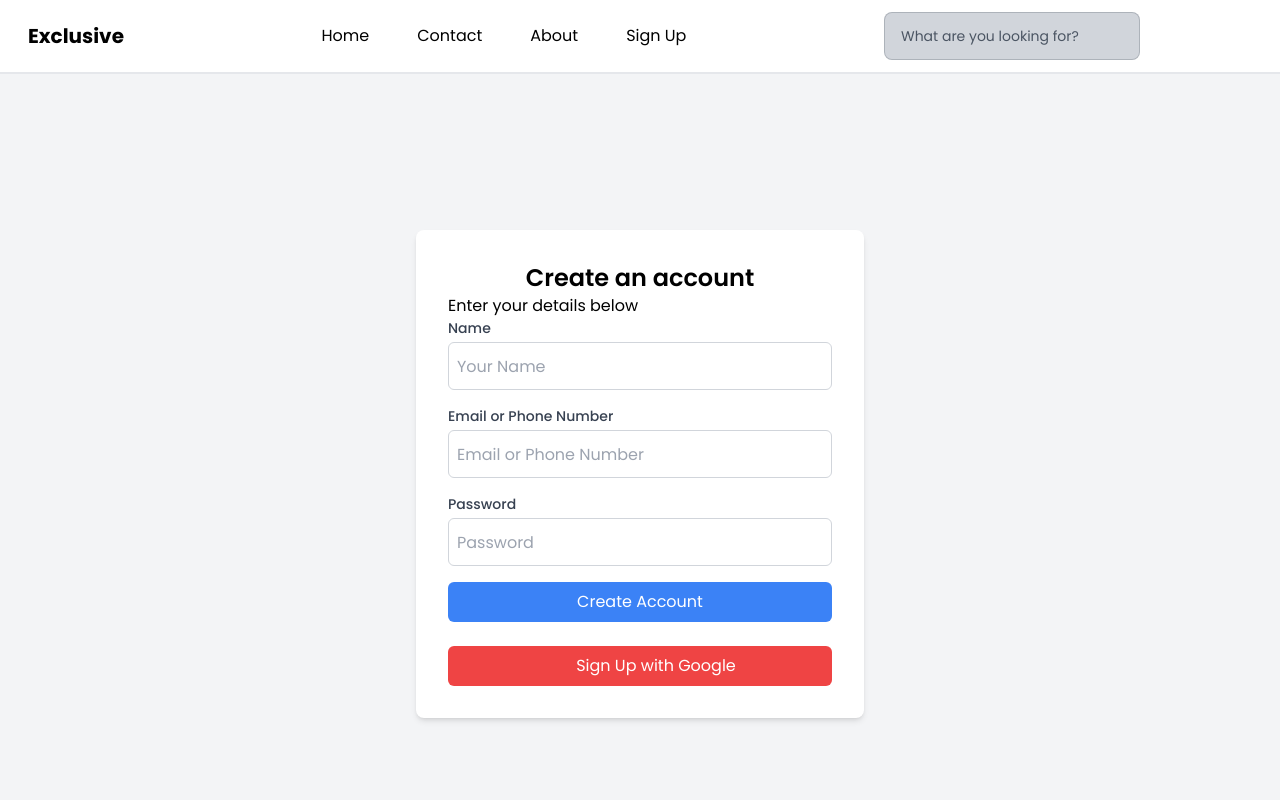
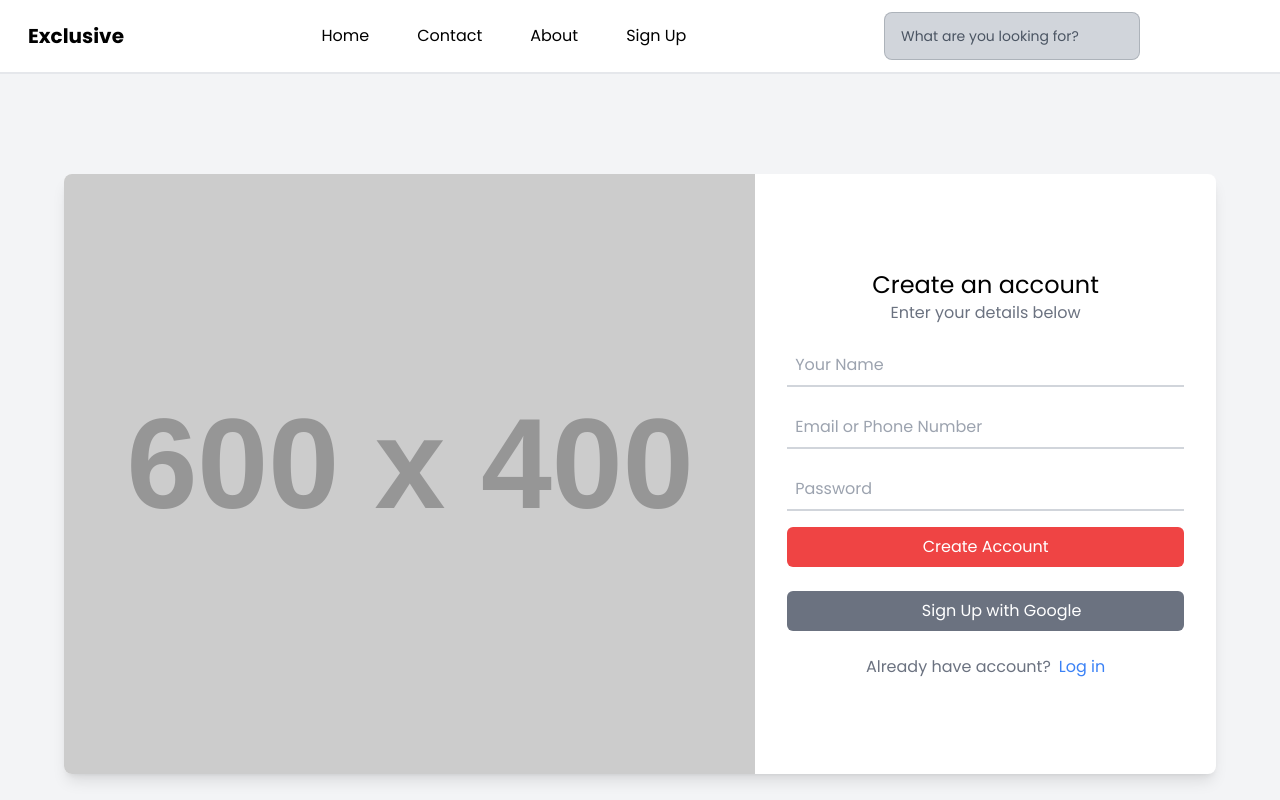
Before and after one commit to boomieindahouse/ecommerce, a React (Vite) app: page /SignUp in a window 1280 px wide. Shown: the top 800 px of the page. Built offline with nearby package versions, Linux system fonts and the light colour scheme; some icons are missing.

Commit message:
add via placeholder and add form

```diff
--- a/src/pages/SignupPage.jsx
+++ b/src/pages/SignupPage.jsx
@@ -3,54 +3,77 @@ import { Icon } from '@iconify/react';
 const Signup = () => {
     return (
         <div className="min-h-screen flex items-center justify-center bg-gray-100">
-      <div className="bg-white p-8 rounded-lg shadow-md w-full max-w-md">
-        <h2 className='top-content text-center'>Create an account</h2>
-        <p>Enter your details below</p>
+            <div className="flex bg-white shadow-lg rounded-lg overflow-hidden w-full max-w-6xl" style={{ height: '600px' }}>
+                {/* รูป Placeholder */}
+                <div className="w-3/5">
+                    <img
+                        src="https://via.placeholder.com/600x400"
+                        alt="Placeholder"
+                        className="h-full w-full object-cover"
+                    />
+                </div>
+
+                {/* ด้านขวา: ฟอร์ม Signup */}
+                <div className="w-2/5 p-8 flex flex-col justify-center">
+                    <h2 className="text-2xl font-normal text-center">Create an account</h2>
+                    <p className="text-center text-gray-500">Enter your details below</p>
 
                     {/* Form */}
-        <form className="space-y-4">
+                    <form className="space-y-4 mt-4">
                         {/* Name Field */}
                         <div>
-            <label className="block text-sm font-medium text-gray-700">Name</label>
                             <input
                                 type="text"
                                 placeholder="Your Name"
-              className="input input-bordered w-full mt-1 p-2 rounded-md border-gray-300"
+                                className="w-full mt-1 p-2 bg-white border-b-2 border-gray-300 focus:outline-none focus:border-gray-400 focus:text-black"
+                                style={{ borderTop: 'none', borderLeft: 'none', borderRight: 'none' }}
                             />
                         </div>
 
                         {/* Email/Phone Field */}
                         <div>
-            <label className="block text-sm font-medium text-gray-700">Email or Phone Number</label>
                             <input
                                 type="text"
                                 placeholder="Email or Phone Number"
-              className="input input-bordered w-full mt-1 p-2 rounded-md border-gray-300"
+                                className="w-full mt-1 p-2 bg-white border-b-2 border-gray-300 focus:outline-none focus:border-gray-400 focus:text-black"
+                                style={{ borderTop: 'none', borderLeft: 'none', borderRight: 'none' }}
                             />
                         </div>
 
                         {/* Password Field */}
                         <div>
-            <label className="block text-sm font-medium text-gray-700">Password</label>
                             <input
                                 type="password"
                                 placeholder="Password"
-              className="input input-bordered w-full mt-1 p-2 rounded-md border-gray-300"
+                                className="w-full mt-1 p-2 bg-white border-b-2 border-gray-300 focus:outline-none focus:border-gray-400 focus:text-black"
+                                style={{ borderTop: 'none', borderLeft: 'none', borderRight: 'none' }}
                             />
                         </div>
 
                         {/* Create Account Button */}
-          <button className="w-full bg-blue-500 text-white py-2 rounded-md mt-4 hover:bg-blue-600">
+                        <button className="w-full bg-red-500 text-white py-2 rounded-md mt-4 hover:bg-red-600">
                             Create Account
                         </button>
                     </form>
 
                     {/* Sign up with Google */}
                     <div className="flex items-center justify-center mt-6">
-          <button className="w-full flex items-center justify-center gap-2 bg-red-500 text-white py-2 rounded-md hover:bg-red-600">
+                        <button className="w-full flex items-center justify-center gap-2 bg-gray-500 text-white py-2 rounded-md hover:bg-gray-600">
                             <Icon icon="ant-design:google-outlined" fontSize={24} />
                             Sign Up with Google
                         </button>
+                    </div>
+
+                    <div className="login">
+                        <div className="login-acc flex items-center justify-center mt-6">
+                            <p className="flex items-center text-gray-500">
+                                Already have account?
+                                <span className="ml-2">
+                                    <a href="/Signin" className="text-blue-500 hover:underline">Log in</a>
+                                </span>
+                            </p>
+                        </div>
+                    </div>
                 </div>
             </div>
         </div>
```
Lines whose indentation alone changed are shown as unchanged.
